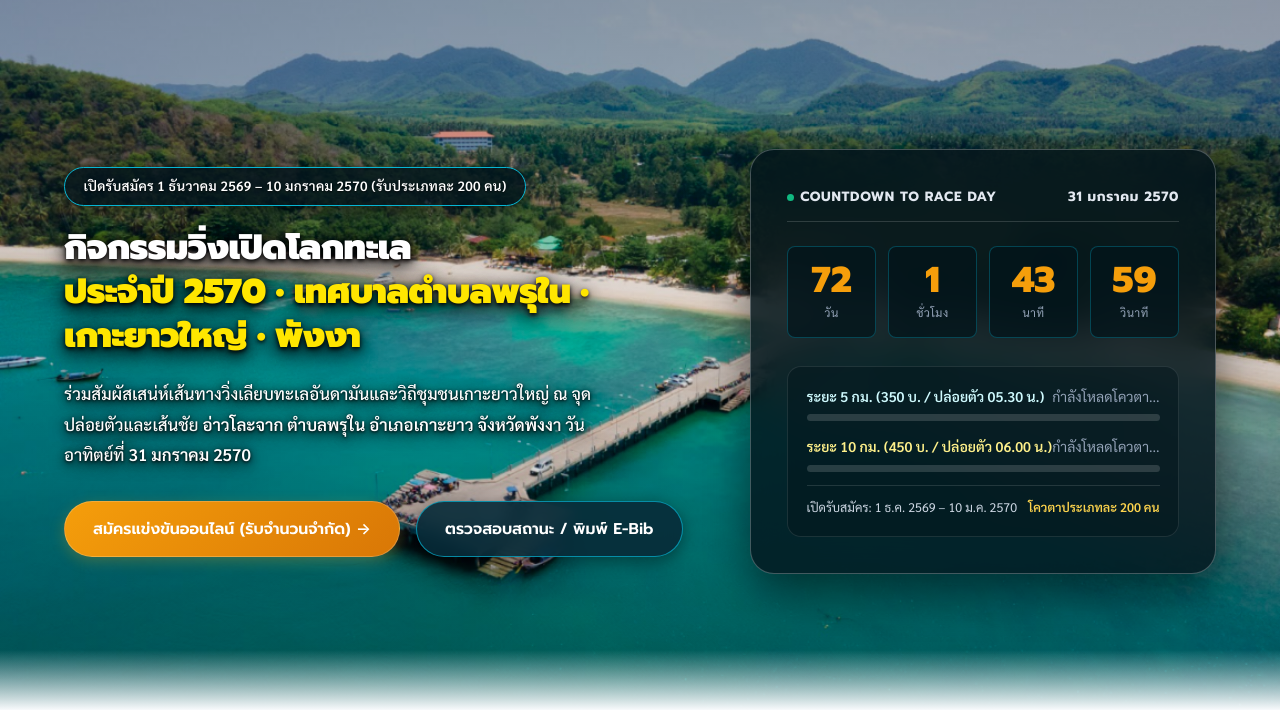
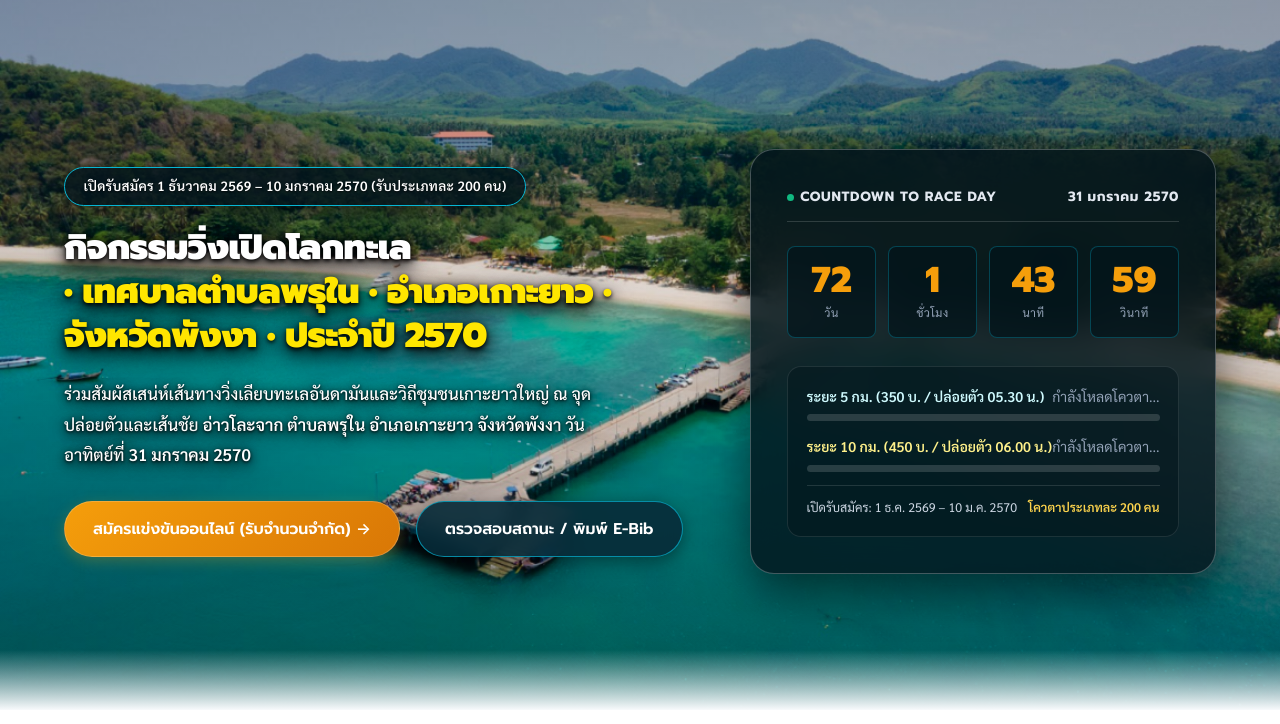
Before and after one commit to infoprunai/KohyaoyaiRun, a plain HTML site: page index.html in a window 1280 px wide. Shown: the part 76-800 px from the top of the page. Drawn offline with nearby package versions, Linux system fonts and the light colour scheme; no server answers.

Commit message:
ชื่อโครงการ

```diff
--- a/index.html
+++ b/index.html
@@ -327,7 +327,7 @@
                     </div>
                     <h2 class="hero-title">
                         กิจกรรมวิ่งเปิดโลกทะเล<br>
-                        <span class="accent-gold">ประจำปี 2570 • เทศบาลตำบลพรุใน • เกาะยาวใหญ่ • พังงา</span>
+                        <span class="accent-gold">• เทศบาลตำบลพรุใน • อำเภอเกาะยาว • จังหวัดพังงา • ประจำปี 2570</span>
                     </h2>
                     <p class="hero-lead">
                         ร่วมสัมผัสเสน่ห์เส้นทางวิ่งเลียบทะเลอันดามันและวิถีชุมชนเกาะยาวใหญ่
```
